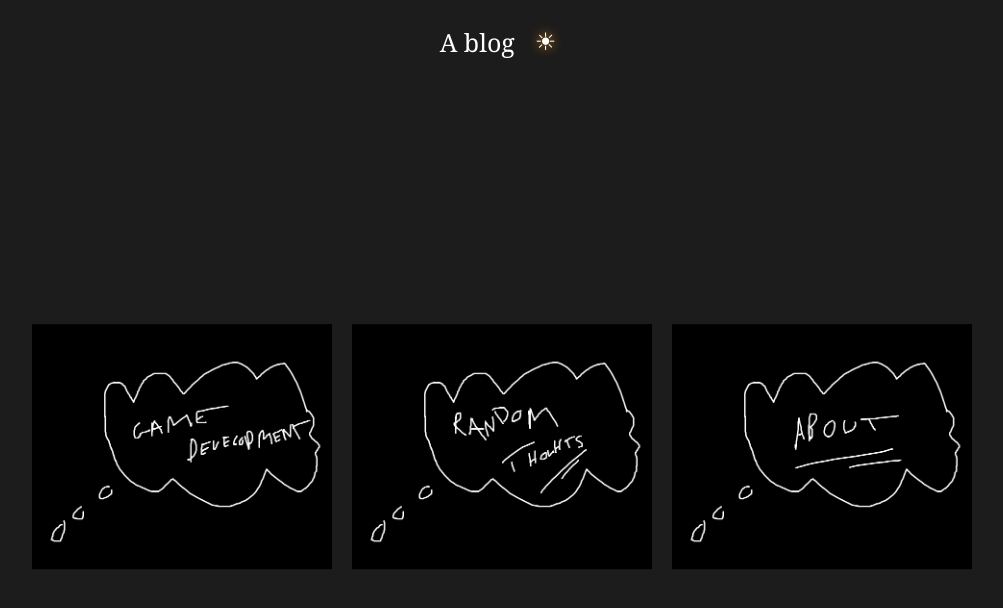
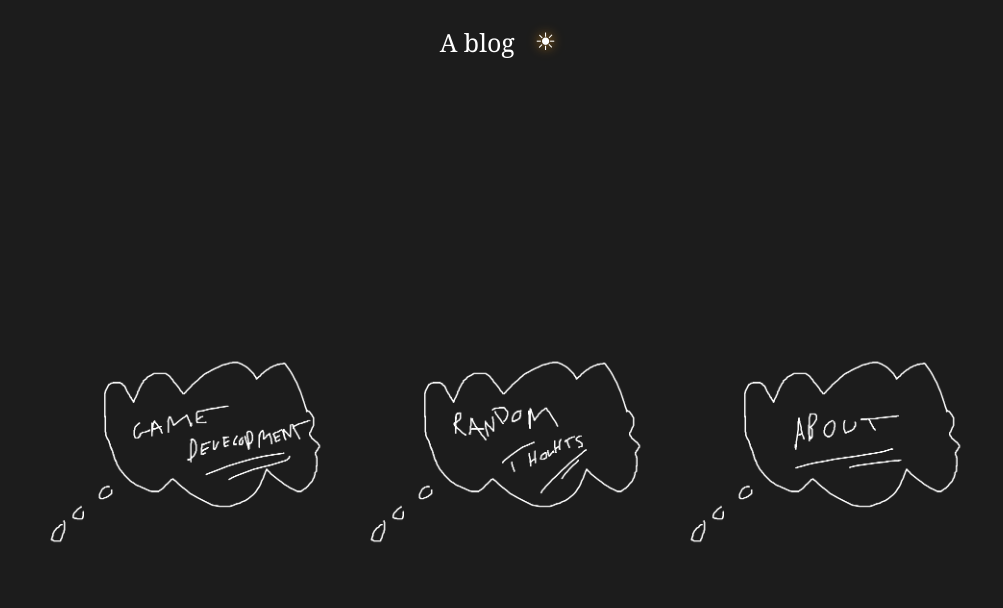
Before and after one commit to taekwondo12/not-just-a-blog, a Jekyll site: the page index.html, which Jekyll copies as it is, in a window 1280 px wide. Shown: the top 608 px of the page, without its empty margins (138-1141 px from the left). Built offline with Jekyll 4.4.1, drawn with Linux system fonts in a browser that asks for light colours.

Commit message:
Use transparent nav images and simplify dark mode CSS

```diff
--- a/index.html
+++ b/index.html
@@ -12,13 +12,13 @@
 
     <ul class="nav-list">
       <li class="nav-item">
-        <a href="game_development/"><img src="images/game_development.png"></a>
+        <a href="game_development/"><img class="nav-image" src="images/game_development_transparent.png" alt="Game development"></a>
       </li>
       <li class="nav-item">
-        <a href="Random_thoughts.html"><img src="images/random_thoughts.png"></a>
+        <a href="Random_thoughts.html"><img class="nav-image" src="images/random_thoughts_transparent.png" alt="Random thoughts"></a>
       </li>
       <li class="nav-item">
-        <a href="about.html"><img src="images/about.png"></a>
+        <a href="about.html"><img class="nav-image" src="images/about_transparent.png" alt="About"></a>
       </li>
     </ul>
 
--- a/styles.css
+++ b/styles.css
@@ -1,6 +1,6 @@
 body {
   background-color: #1c1c1c;
-  color: white;
+  color: #ffffff;
   font-size: 25px;
   margin: 0;
   min-height: 100vh;
@@ -10,8 +10,8 @@ body {
 }
 
 .light-mode {
-  background-color: white;
-  color: black;
+  background-color: #ffffff;
+  color: #000000;
 }
 
 .top-center {
@@ -35,7 +35,7 @@ body {
 
 .theme-toggle {
   background: transparent;
-  color: white;
+  color: inherit;
   border: none;
   cursor: pointer;
   font-size: 24px;
@@ -51,7 +51,6 @@ body {
 }
 
 .light-mode .theme-toggle {
-  color: black;
   filter: none;
 }
 
@@ -91,13 +90,11 @@ img {
   width: 300px;
   max-width: 80vw;
   height: auto;
-  filter: invert(1);
-  background-color: #1c1c1c;
 }
 
-.light-mode img {
-  filter: invert(0);
-}
+.nav-image { filter: invert(1) brightness(1.05); }
+
+.light-mode .nav-image { filter: none; }
 
 .nav-item img {
   transition: transform 0.15s ease;
@@ -174,9 +171,7 @@ img {
   font-family: "Courier New", monospace;
 }
 
-.light-mode .highlight {
-  background: #f0f0f0;
-}
+.light-mode .highlight { background: #f0f0f0; }
 
 .highlight .k, .highlight .kd, .highlight .kn, .highlight .kr { color: #c678dd; }
 .highlight .nf { color: #61afef; }
```
Also changed, not shown: images/about.png (deleted), images/about_transparent.png (added), images/game_development.png (deleted), images/game_development_transparent.png (added), images/random_thoughts.png (deleted), images/random_thoughts_transparent.png (added).
